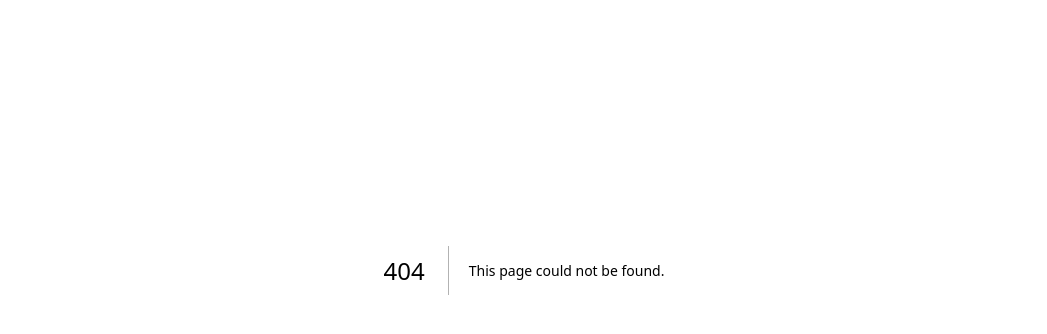
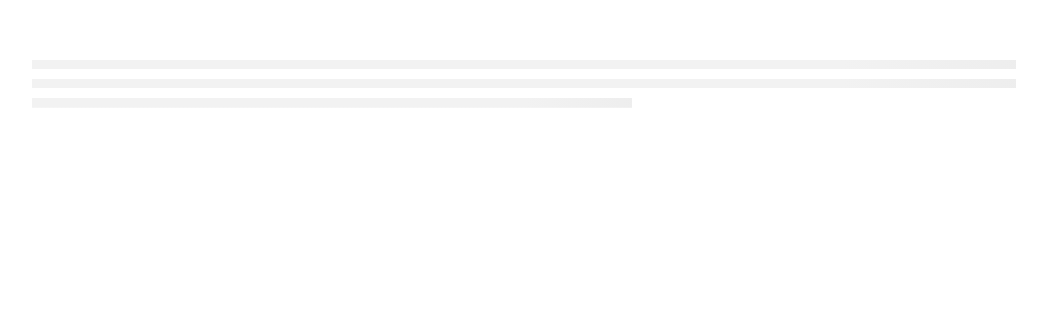
Before and after one commit to ChenHaoJie9527/next-test-app, a Next.js app: page /skeleton in a window 1280 px wide. Before the commit this address had no page. Shown: the part 130-464 px from the top of the page, without its empty margins (116-1163 px from the left). Built offline with nearby package versions, Linux system fonts and the light colour scheme.

Commit message:
渐变滚动骨架屏

```diff
--- a/package.json
+++ b/package.json
@@ -34,6 +34,7 @@
     "@types/react-dom": "^18",
     "eslint": "^8",
     "eslint-config-next": "14.2.3",
+    "framer-motion": "^11.2.10",
     "html2canvas": "^1.4.1",
     "postcss": "^8",
     "react-hook-form": "^7.51.5",
--- /dev/null
+++ b/src/app/skeleton/page.tsx
@@ -0,0 +1,18 @@
+"use client";
+
+import {useState } from "react";
+import "./styles.css";
+
+export default function Page() {
+  const [show, setShow] = useState(true);
+
+  return (
+    <div className="screen-root">
+      <ul>
+        <li></li>
+        <li></li>
+        <li></li>
+      </ul>
+    </div>
+  );
+}
--- /dev/null
+++ b/src/app/skeleton/styles.css
@@ -0,0 +1,43 @@
+.screen-root {
+     width: 100%;
+     height: 100%;
+     display: flex;
+     justify-content: center;
+     margin-top: 20vh;
+}
+
+ul {
+     background-color: #fff;
+     margin: 0 auto;
+     padding: 20px;
+     width: 80vw;
+}
+
+li {
+     background-image: linear-gradient(90deg, #f2f2f2 25%, #e6e6e6 37%, #f2f2f2 63%);
+     width: 100%;
+     height: 0.6rem;
+     list-style: none;
+     background-size: 400% 100%;
+     margin-top: 0.6rem;
+     background-position: 100% 50%;
+     animation: skeleton-loading 1.4s ease infinite;
+}
+
+li:first-child {
+     width: 100%;
+}
+
+li:last-child {
+     width: 61%;
+}
+
+@keyframes skeleton-loading {
+     0% {
+          background-position: 100% 50%;
+     }
+
+     100% {
+          background-position: 0 50%;
+     }
+}
--- /dev/null
+++ b/src/components/ui/skeleton.tsx
@@ -0,0 +1,15 @@
+import { cn } from "@/lib/utils"
+
+function Skeleton({
+  className,
+  ...props
+}: React.HTMLAttributes<HTMLDivElement>) {
+  return (
+    <div
+      className={cn("animate-pulse rounded-md bg-muted", className)}
+      {...props}
+    />
+  )
+}
+
+export { Skeleton }
```
Also changed, not shown: 1 other file (tests, documents, lock files or other folders).
